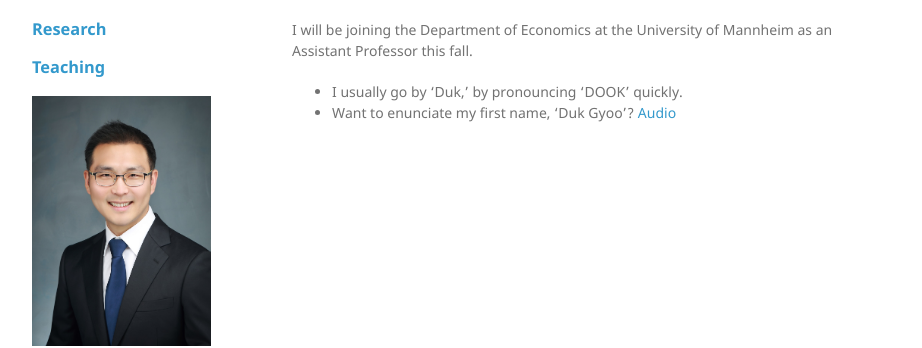
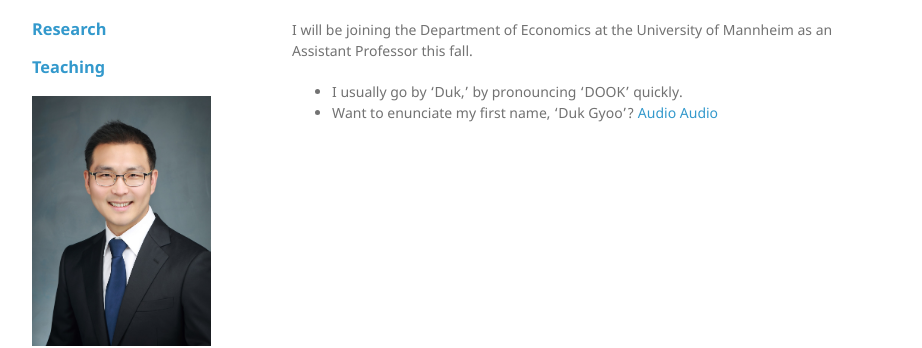
Before and after one commit to kimdukgyoo/kimdukgyoo.github.io, a Jekyll site: the page built from index.md, in a window 1280 px wide. Shown: the part 207-555 px from the top of the page, without its empty margins (178-1100 px from the left). Built offline with Jekyll 4.4.1, drawn with Linux system fonts in a browser that asks for light colours; our own code applies the rules of GitHub Pages for plain Markdown files.

Commit message:
Update index.md

```diff
--- a/index.md
+++ b/index.md
@@ -5,7 +5,7 @@ I am an applied microeconomist and I conduct lab and field experiments to unders
 I will be joining the Department of Economics at the University of Mannheim as an Assistant Professor this fall.
 
 * I usually go by 'Duk,' by pronouncing 'DOOK' quickly.
-* Want to enunciate my first name, 'Duk Gyoo'?  [Audio](howtopronouncemyname.mp3 "Audio")
+* Want to enunciate my first name, 'Duk Gyoo'?  <a href="kimdukgyoo.github.io/howtopronouncemyname.mp3" target="_blank">Audio</a> [Audio](howtopronouncemyname.mp3 "Audio")
 
 <!--
 Text can be **bold**, _italic_, or ~~strikethrough~~.
```
